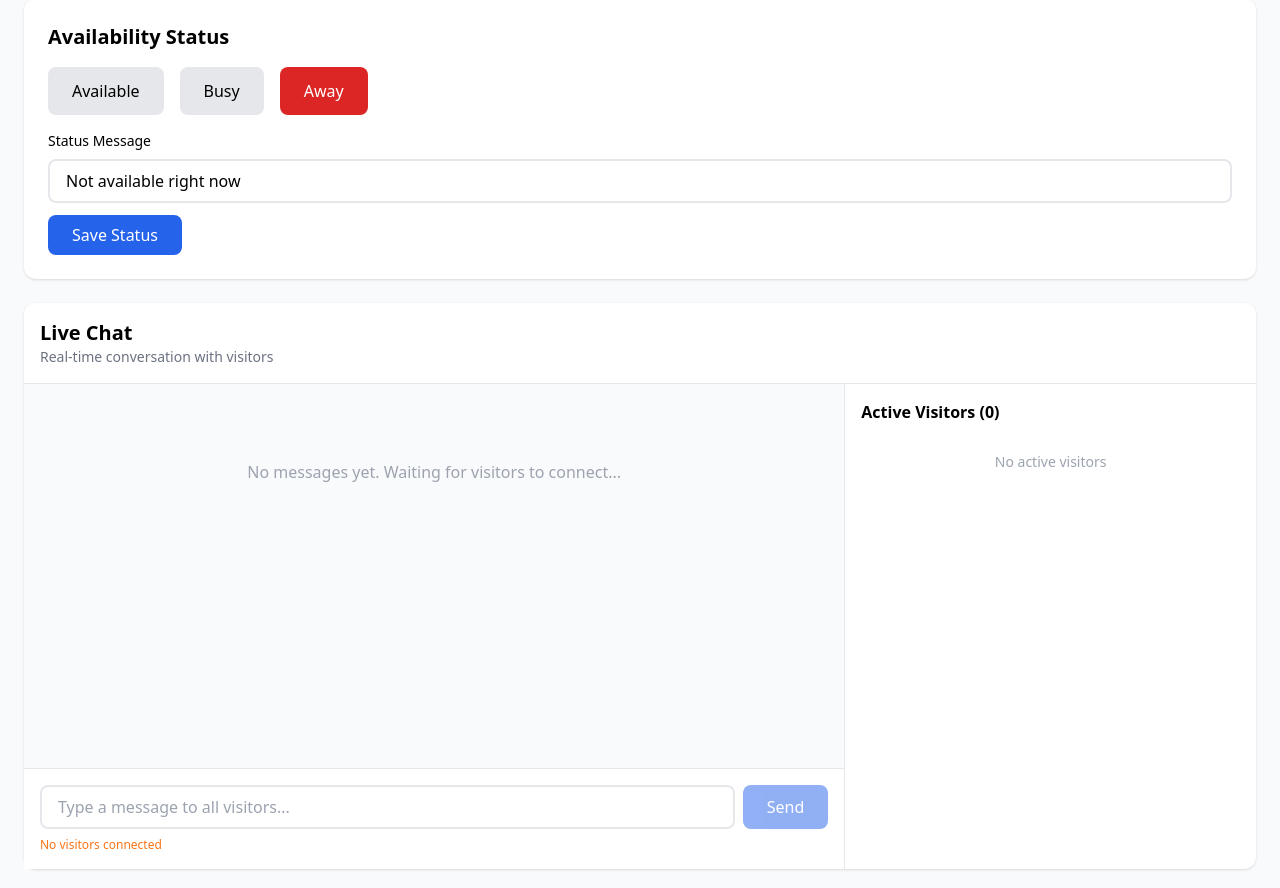
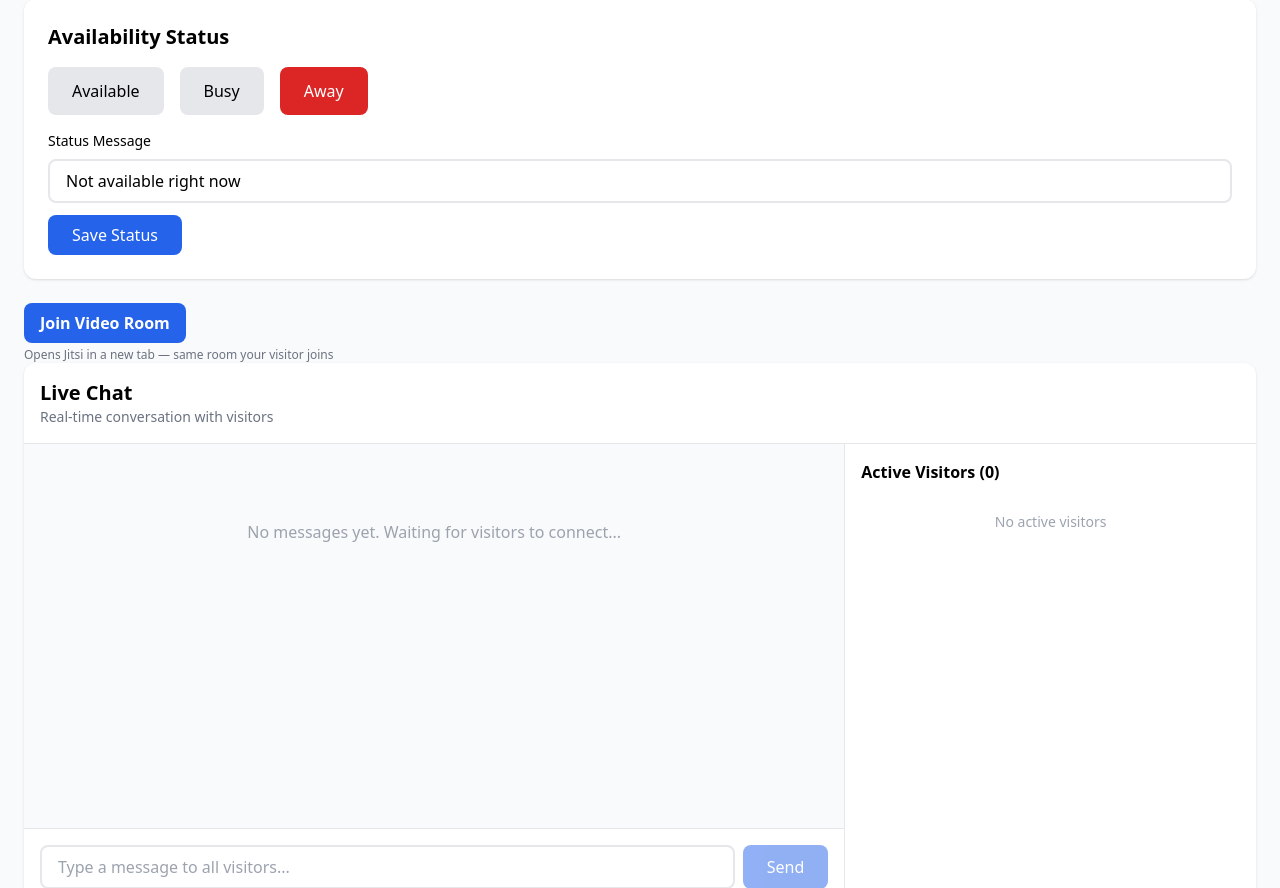
Before and after one commit to todiane/welcome-window, a Flask app: page /admin in a window 1280 px wide. Shown: the part 226-1114 px from the top of the page. Run offline with Flask 3, Linux system fonts and the light colour scheme; the visitor is signed in with stand-in values (Sample User, id 1); data comes from the database, SQL or seed files in the repository; data that the repository does not hold is empty; some libraries are stand-ins or nearby versions.

Commit message:
Update admin area to include button for video room

```diff
--- a/app.py
+++ b/app.py
@@ -256,6 +256,7 @@ def admin_dashboard():
     visits = models.get_recent_visits(limit=10)
     stats = models.get_visit_stats()
     pending = models.get_pending_visitors()
+    today = datetime.now().strftime("%Y%m%d")  # ADD THIS LINE
     return render_template(
         "admin/dashboard.html",
         status=status,
@@ -265,6 +266,7 @@ def admin_dashboard():
         stats=stats,
         active_count=len(active_connections),
         pending_visitors=pending,
+        today=today,  # ADD THIS LINE
     )
 
 
--- a/templates/admin/dashboard.html
+++ b/templates/admin/dashboard.html
@@ -68,6 +68,15 @@
                 <input type="text" x-model="statusMessage" @keyup.enter="updateStatus(status, statusMessage)" class="w-full px-4 py-2 border-2 rounded-lg focus:border-blue-500 focus:outline-none">
                 <button @click="updateStatus(status, statusMessage)" class="mt-3 px-6 py-2 bg-blue-600 hover:bg-blue-700 text-white rounded-lg">Save Status</button>
             </div>
+        </div>
+        <!-- Video Room Button -->
+        <div class="mt-4">
+        <a href="https://meet.jit.si/DianeWelcomeWindow-{{ today }}"
+            target="_blank"
+            class="inline-flex items-center gap-2 px-4 py-2 bg-blue-600 hover:bg-blue-700 text-white font-semibold rounded-lg transition-colors">
+            Join Video Room
+        </a>
+        <p class="text-xs text-gray-500 mt-1">Opens Jitsi in a new tab — same room your visitor joins</p>
         </div>
 
         <!-- Live Chat Interface -->
```
